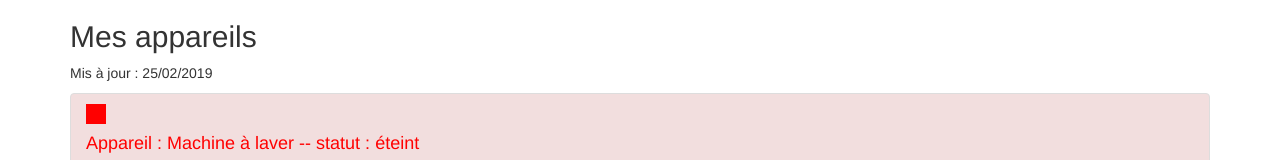
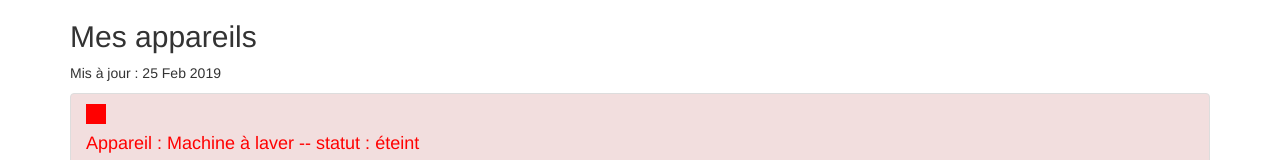
Before and after one commit to tdevilleduc/ocr-angular, an Angular app: page / in a window 1280 px wide. Shown: the top 160 px of the page. Built offline with nearby package versions, Linux system fonts and the light colour scheme.

Commit message:
[feat] chap6: modification format date lastUpdate

```diff
--- a/src/app/app.component.html
+++ b/src/app/app.component.html
@@ -3,7 +3,7 @@
     <div class="col-xs-12">
       <h2>Mes appareils</h2>
 
-      <p>Mis à jour : {{ lastUpdate | date: 'dd/MM/yyyy' }}</p>
+      <p>Mis à jour : {{ lastUpdate | date: 'dd MMM yyyy' }}</p>
 
       <ul class="list-group">
         <app-appareil *ngFor="let appareil of appareils"
```
